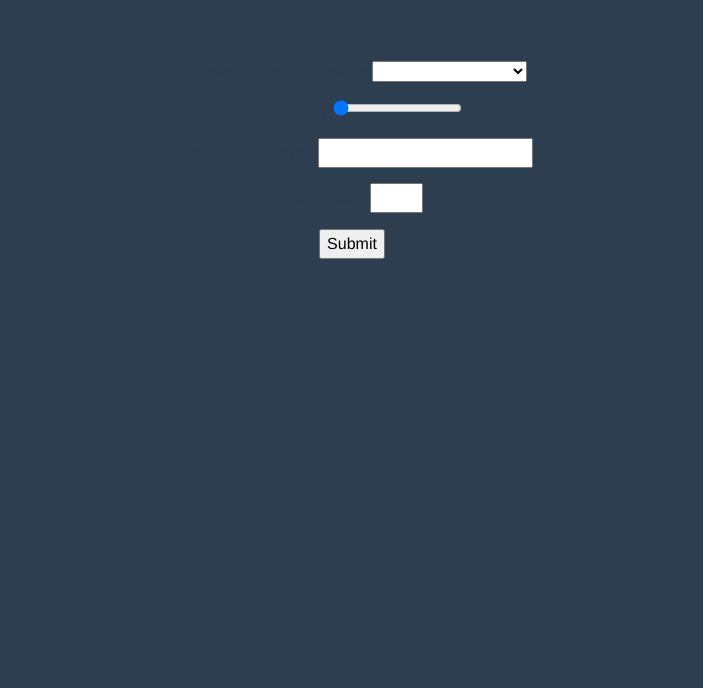
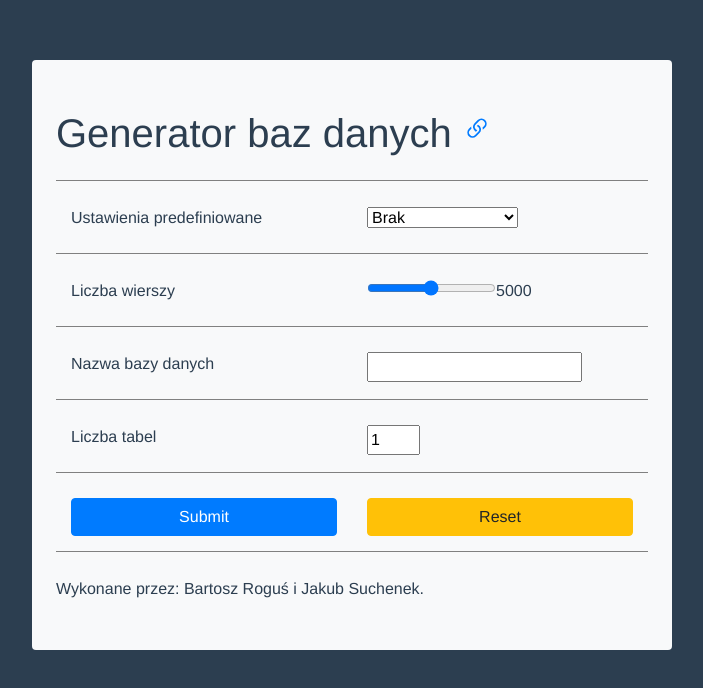
Before and after one commit to AnonymousX86/database-generator, a Vue app: page / in a window 1280 px wide. Shown: the top 688 px of the page, without its empty margins (288-991 px from the left). Built offline with nearby package versions, Linux system fonts and the light colour scheme.

Commit message:
Update MainForm.vue

```diff
--- a/src/components/MainForm.vue
+++ b/src/components/MainForm.vue
@@ -1,59 +1,119 @@
 <template>
-  <div>
+  <b-row>
+    <b-col
+        xl="6" offset-xl="3"
+        lg="8" offset-lg="2"
+        md="10" offset-md="1"
+        class="text-left bg-light p-4 rounded mx-4 mx-md-auto">
       <!--suppress HtmlUnknownTarget -->
-    <form action="action.php" method="post" @submit.prevent="onSubmit">
-      <p>
+      <form action="action.php" method="post" @submit="onSubmit" @reset.prevent="onReset">
+        <b-row>
+          <h1>Generator baz danych <a
+              href="https://github.com/AnonymousX86/database-generator"
+              target="_blank"
+              rel="noopener"
+              title="GitHub"
+            ><b-icon icon="link45deg" class="h3"
+            /></a></h1>
+        </b-row>
+
+        <b-row>
+          <b-col cols="6">
             <label for="predefined">
               Ustawienia predefiniowane
-          <select name="predefined" id="predefined" v-model="options.scheme">
+            </label>
+          </b-col>
+          <b-col cols="6">
+            <select name="predefined" id="predefined" v-model="options.scheme" required @change="updateValues">
+              <option value="none" selected>Brak</option>
               <option value="pre-students-marks">Uczniowie i oceny</option>
-            <option value="custom" disabled>Ustawienia własne</option>
             </select>
+          </b-col>
+        </b-row>
+
+        <b-row>
+          <b-col cols="6">
+            <label for="db_rows">
+              Liczba wierszy
             </label>
-
-        <label>
-          Liczba wierszy
+          </b-col>
+          <b-col cols="6">
             <input
                 type="range"
                 name="db_rows"
                 id="db_rows"
-              v-model="options.db_rows"
-              value="500"
-              min="10"
+                v-model.number="options.db_rows"
+                min="100"
                 max="10000"
                 step="100"
+                required
             />
             <span>{{ options.db_rows }}</span>
+          </b-col>
+        </b-row>
+
+        <b-row>
+          <b-col cols="6">
+            <label for="db_name">
+              Nazwa bazy danych
             </label>
-
-        <label>
-          Nazwa bazy danych
+          </b-col>
+          <b-col cols="6">
             <input
                 type="text"
-              :value="predefinedValue('title')"
+                id="db_name"
+                minlength="3"
+                maxlength="40"
+                v-model="options.db_title"
                 :disabled="selectedPredefined"
+                required
             />
+          </b-col>
+        </b-row>
+
+        <b-row>
+          <b-col cols="6">
+            <label for="db_tables_count">
+              Liczba tabel
             </label>
-
-        <label for="tables-count">
-          Liczba tabel
+          </b-col>
+          <b-col cols="6">
             <input
                 type="number"
-              name="tables-count"
-              id="tables-count"
-              min="2"
-              max="8"
-              :value="predefinedValue('title')"
+                name="db_tables_count"
+                id="db_tables_count"
+                min="1"
+                max="3"
+                v-model.number="options.db_tables_count"
                 :disabled="selectedPredefined"
+                required
             />
-        </label>
-      </p>
-      <p>
-        <input id="submit" type="submit" />
-      </p>
+          </b-col>
+        </b-row>
+
+        <b-row>
+          <b-col cols="12">
+            <b-alert v-for="(error, index) of errors" :key="index" variant="danger" :show="true" dismissible fade>
+              {{ error }}
+            </b-alert>
+          </b-col>
+          <b-col cols="6">
+            <input id="submit" type="submit" class="btn btn-primary w-100" />
+          </b-col>
+          <b-col cols="6">
+            <input id="reset" type="reset" class="btn btn-warning px-5 w-100" />
+          </b-col>
+        </b-row>
+
+        <b-row class="border-bottom-0">
+          Wykonane przez: Bartosz Roguś i Jakub Suchenek.
+        </b-row>
       </form>
+    </b-col>
+    <b-col cols="12">
       <div id="result"></div>
-  </div>
+    </b-col>
+  </b-row>
 </template>
 
 <script>
@@ -61,35 +121,71 @@ export default {
   name: "MainForm",
   data() {
     return {
-      options: {
-        scheme: '',
+      options: this.defaultOptions(),
+      predefined: {
+        none: {
           db_title: '',
-        db_rows: 10,
+          db_tables_count: 1,
         },
-      predefined: {
         'pre-students-marks': {
           db_title: 'uczniowie_oceny',
-        }
-      }
+          db_tables_count: 3,
+        },
+      },
+      errors: [],
     }
   },
   computed: {
     selectedPredefined() {
       return this.options.scheme.startsWith('pre-')
+    },
+  },
+  methods: {
+    onSubmit(e) {
+      const o = this.options
+      if (o.db_title.length > 40 || o.db_title.length < 3)
+        this.errors.push('Nazwa bazy danych powinna mieć od 3 do 40 znaków!')
+
+      if (o.db_tables_count < 1 || o.db_tables_count > 3)
+        this.errors.push('Liczba tabel powinna być z przedziału od 1 do 3!')
+
+      if (!this.errors.length) return true
+
+      e.preventDefault()
+    },
+    onReset() {
+      this.options = this.defaultOptions()
+    },
+    predefinedValue(attribute) {
+      return this.predefined[this.options.scheme][attribute]
+    },
+    updateValues() {
+      let options = this.options
+      options.db_title = this.predefinedValue('db_title')
+      options.db_tables_count = this.predefinedValue('db_tables_count')
+      this.options = options
+    },
+    defaultOptions() {
+      return {
+        scheme: 'none',
+        db_rows: 5000,
+        db_title: '',
+        db_tables_count: 1,
       }
     },
-  methods: {
-    onSubmit() {},
-    predefinedValue(attribute) {
-      return this.selectedPredefined ? this.predefined[this.options.scheme][attribute] : ''
-    }
   }
 }
 </script>
 
-<style scoped>
+<style lang="scss" scoped>
 label {
   display: block;
-  margin-bottom: 15px;
+}
+form {
+  .row {
+    border-bottom: solid gray 1px;
+    margin: 10px 0;
+    padding: 15px 0;
+  }
 }
 </style>
```
Lines whose indentation alone changed are shown as unchanged.
